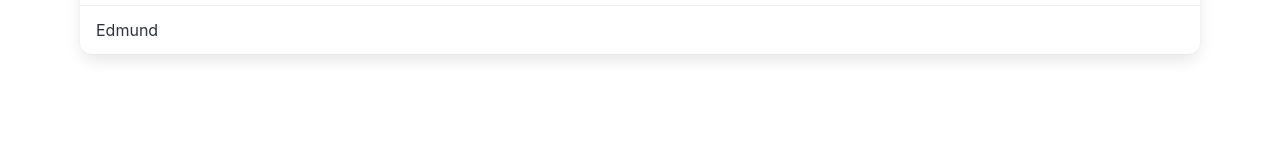
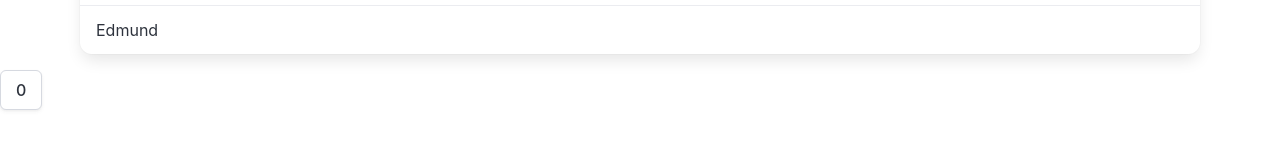
Before and after one commit to michaljabi/eduweb-nowoczesny-react-od-podstaw, a React (Vite) app in the folder secret-gift-giver/: page / in a window 1280 px wide. Shown: the part 599-748 px from the top of the page. Built offline with nearby package versions, Linux system fonts and the light colour scheme.

Commit message:
lesson(15): start using state

```diff
--- a/secret-gift-giver/src/App.jsx
+++ b/secret-gift-giver/src/App.jsx
@@ -2,6 +2,7 @@ import { Header } from "./components/Header.jsx";
 import { PeoplePage } from "./pages/PeoplePage.jsx";
 import { Notification } from "./components/Notification.jsx";
 import { Navbar } from "./components/Navbar.jsx";
+import {useState} from "react";
 
 function App() {
 
@@ -22,13 +23,17 @@ function App() {
             <Navbar />
             <PeoplePage/>
         </main>
+        <SampleButton />
     </>
   )
 }
 
 function SampleButton() {
-    let count = 0;
-    return <button className="button">{count}</button>
+    const [count, setCount] = useState(0)
+
+    return <button className="button" onClick={() => {
+        setCount((c) => c + 1)
+    }}>{count}</button>
 }
 
 export default App
--- a/secret-gift-giver/src/components/Navbar.jsx
+++ b/secret-gift-giver/src/components/Navbar.jsx
@@ -1,4 +1,6 @@
 import {NavbarItem} from "./NavbarItem.jsx";
+import {useState} from "react";
+import classNames from "classnames";
 
 export function Navbar() {
 
@@ -8,17 +10,19 @@ export function Navbar() {
         { name: 'Add person', href: '/add-person' },
     ]
 
+    const [isOpen, setIsOpen] = useState(false)
+
      return (
          <nav className="navbar mb-2" role="navigation" aria-label="main navigation">
              <div className="navbar-brand">
-                 <a role="button" className="navbar-burger is-active" aria-label="menu" aria-expanded="false">
+                 <a role="button" className={ classNames("navbar-burger", {"is-active": isOpen})} aria-label="menu" aria-expanded="false"  onClick={() => setIsOpen(!isOpen)}>
                      <span aria-hidden="true"></span>
                      <span aria-hidden="true"></span>
                      <span aria-hidden="true"></span>
                      <span aria-hidden="true"></span>
                  </a>
              </div>
-             <div className="navbar-menu is-active">
+             <div className={ classNames("navbar-menu", {"is-active": isOpen})}>
                  <div className="navbar-start">
                      {
                          menuItems.map((item) => <NavbarItem key={item.href} {...item} />)
```
